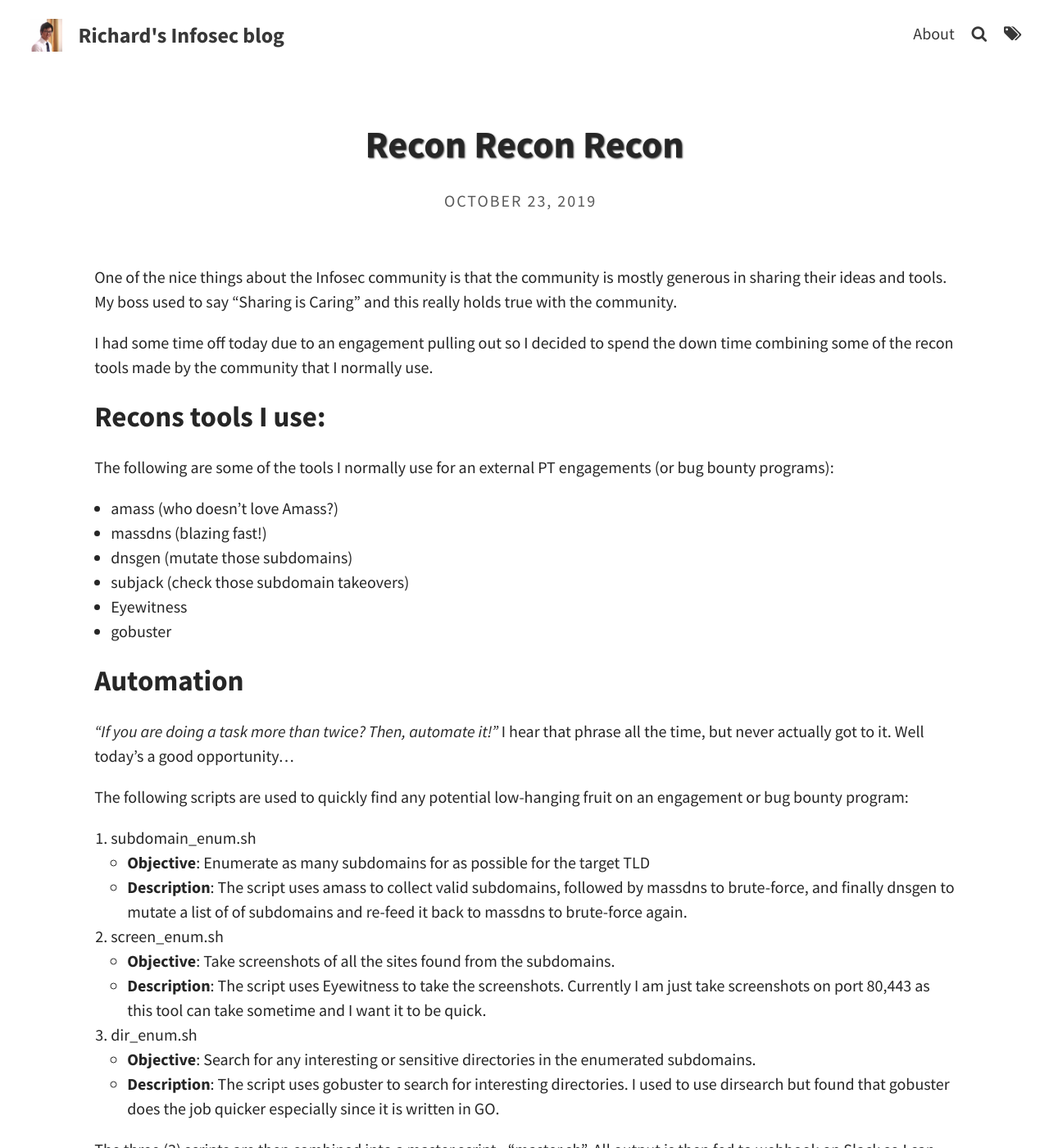
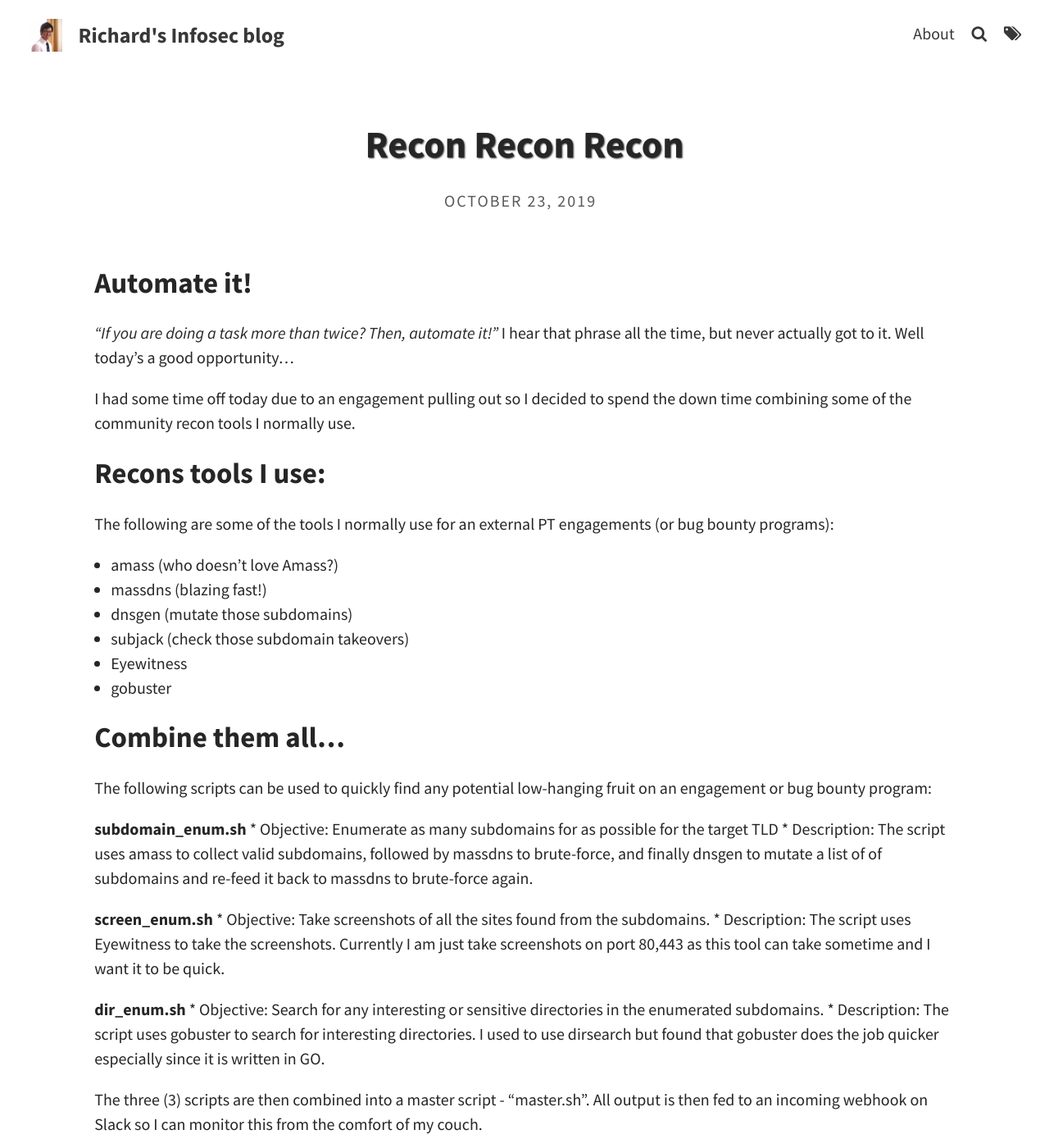
Before and after one commit to Sambal0x/sambal0x.github.io, a Jekyll site: the page built from _posts/2019-10-23-recon-recon-recon.md, in a window 1280 px wide and 1400 px high. Shown: the whole window at 82% size. Built offline with Jekyll 4.4.1, drawn with Linux system fonts in a browser that asks for light colours; some of the changed text lies outside the part shown.

Commit message:
Update 2019-10-23-recon-recon-recon.md

```diff
--- a/_posts/2019-10-23-recon-recon-recon.md
+++ b/_posts/2019-10-23-recon-recon-recon.md
@@ -6,9 +6,10 @@ tag: [Bug bounty, Tools]
 
 ---
 
-One of the nice things about the Infosec community is that the community is mostly generous in sharing their ideas and tools. My boss used to say "Sharing is Caring" and this really holds true with the community.
+## Automate it!
+_"If you are doing a task more than twice? Then, automate it!"_ I hear that phrase all the time, but never actually got to it. Well today's a good opportunity...
 
-I had some time off today due to an engagement pulling out so I decided to spend the down time combining some of the recon tools made by the community that I normally use.
+I had some time off today due to an engagement pulling out so I decided to spend the down time combining some of the community recon tools I normally use.
 
 ## Recons tools I use:
 The following are some of the tools I normally use for an external PT engagements (or bug bounty programs):
@@ -19,24 +20,22 @@ The following are some of the tools I normally use for an external PT engagement
 * Eyewitness
 * gobuster
 
-## Automation
-_"If you are doing a task more than twice? Then, automate it!"_ I hear that phrase all the time, but never actually got to it. Well today's a good opportunity...
+## Combine them all...
+The following scripts can be used to quickly find any potential low-hanging fruit on an engagement or bug bounty program:
 
-The following scripts are used to quickly find any potential low-hanging fruit on an engagement or bug bounty program:
+**subdomain_enum.sh**
+    * Objective: Enumerate as many subdomains for as possible for the target TLD
+    * Description: The script uses amass to collect valid subdomains, followed by massdns to brute-force, and finally dnsgen to mutate a list of of subdomains and re-feed it back to massdns to brute-force again.
 
-1. subdomain_enum.sh
-    * **Objective**: Enumerate as many subdomains for as possible for the target TLD
-    * **Description**: The script uses amass to collect valid subdomains, followed by massdns to brute-force, and finally dnsgen to mutate a list of of subdomains and re-feed it back to massdns to brute-force again.
+**screen_enum.sh**
+    * Objective: Take screenshots of all the sites found from the subdomains.
+    * Description: The script uses Eyewitness to take the screenshots. Currently I am just take screenshots on port 80,443 as this tool can take sometime and I want it to be quick.
 
-2. screen_enum.sh
-    * **Objective**: Take screenshots of all the sites found from the subdomains.
-    * **Description**: The script uses Eyewitness to take the screenshots. Currently I am just take screenshots on port 80,443 as this tool can take sometime and I want it to be quick.
+**dir_enum.sh**
+    * Objective: Search for any interesting or sensitive directories in the enumerated subdomains.
+    * Description: The script uses gobuster to search for interesting directories. I used to use dirsearch but found that gobuster does the job quicker especially since it is written in GO.
 
-3. dir_enum.sh
-    * **Objective**: Search for any interesting or sensitive directories in the enumerated subdomains.
-    * **Description**: The script uses gobuster to search for interesting directories. I used to use dirsearch but found that gobuster does the job quicker especially since it is written in GO.
-
-The three (3) scripts are then combined into a master script - "master.sh". All output is then fed to webhook on Slack so I can monitor this from the comfort of my couch.
+The three (3) scripts are then combined into a master script - "master.sh". All output is then fed to an incoming webhook on Slack so I can monitor this from the comfort of my couch.
 
 ![subdomain_enum](/assets/img/blog/subdomain_enum.JPG)
 ![screen_enum](/assets/img/blog/screen_enum.JPG)
```
